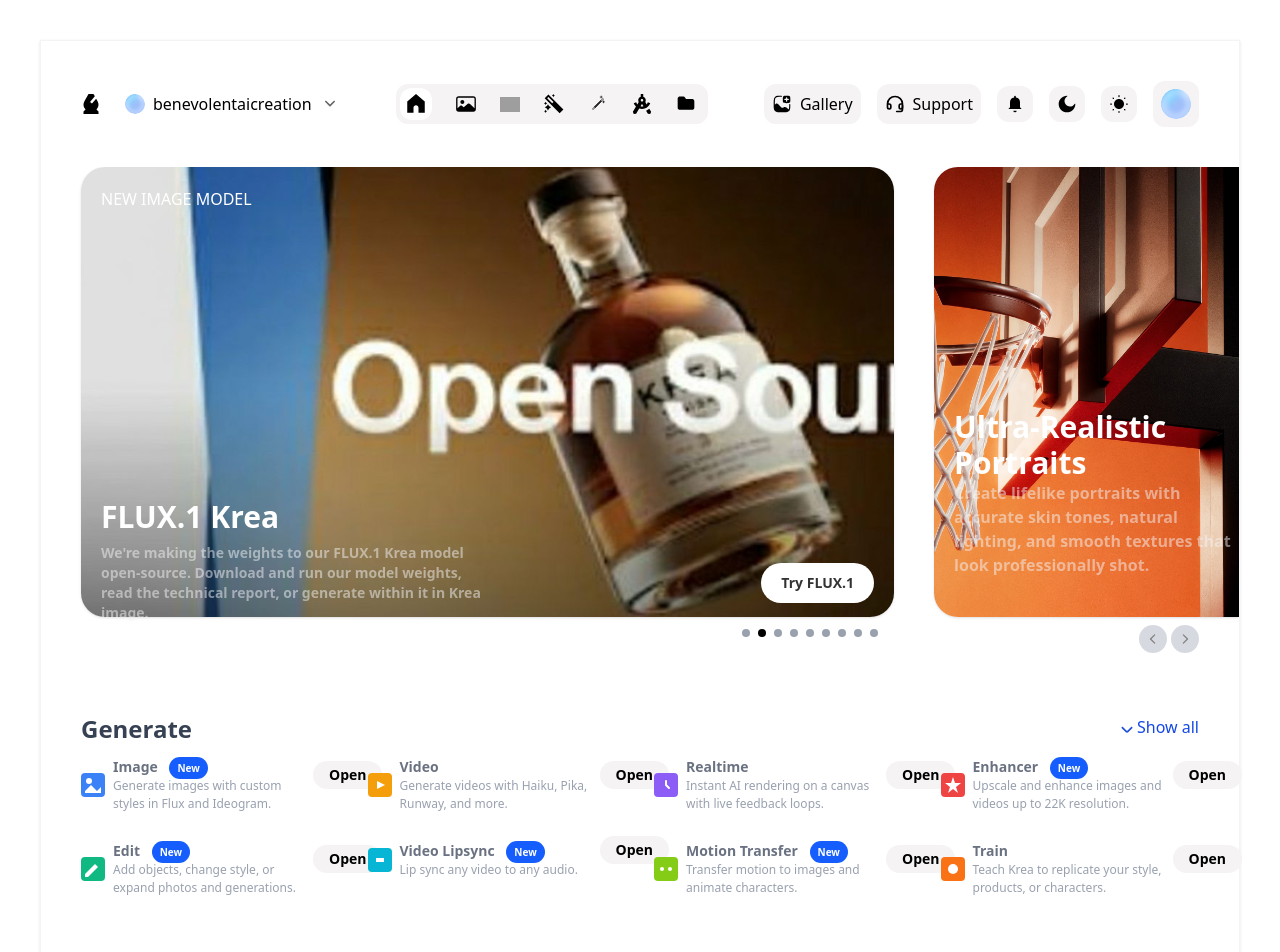
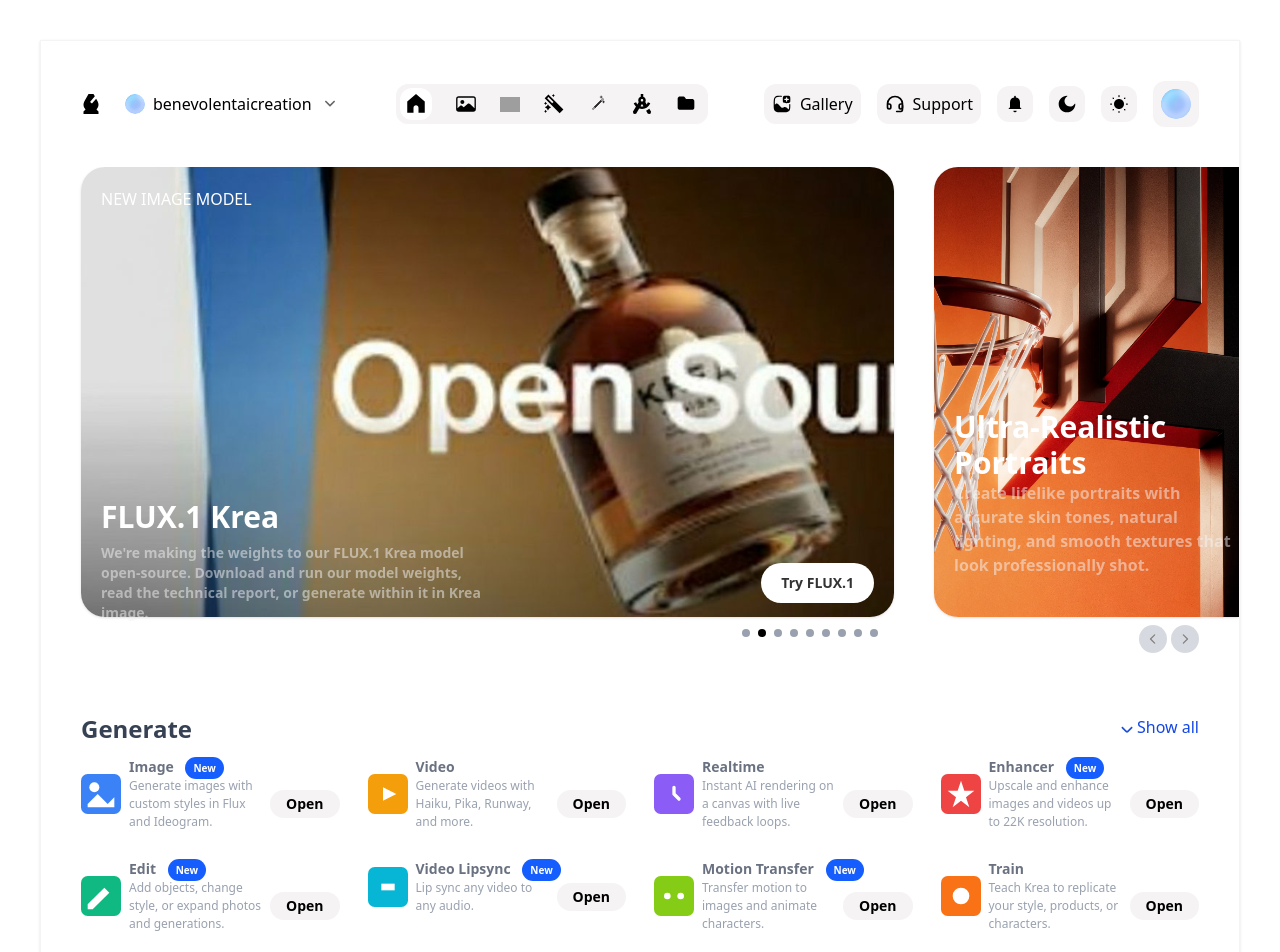
Before and after one commit to Kcfreshz/Krea-Ai-Clone, a Next.js app: page / in a window 1280 px wide. Shown: the top 952 px of the page. Built offline with nearby package versions, Linux system fonts and the light colour scheme; grey boxes are pictures that could not be loaded.

Commit message:
Made Action component more responsive, when after deployment noticed it wasn't that responsive.

```diff
--- a/components/Actions.tsx
+++ b/components/Actions.tsx
@@ -37,14 +37,15 @@
                     </span>
                   )}
                 </h5>
-                <div className="flex justify-between items-center">
-                  <p className="w-[110px] sm:w-[200px] sm:text-[12px] text-[10px] text-gray-400">
+                <div className="flex flex-col sm:flex-row sm:justify-between sm:items-center gap-1">
+                  <p className="flex-1 sm:text-[12px] text-[10px] text-gray-400 break-words">
                     {action.description}
                   </p>
 
                   <Link
                     href=""
-                    className="-mt-0 sm:-mt-10 py-1 px-4 text-sm font-semibold   rounded-full bg-[#f5f3f3]  cursor-pointer"
+                    className="py-1 px-4 text-sm font-semibold rounded-full bg-[#f5f3f3] cursor-pointer
+hover:bg-gray-200 active:scale-95 transition-all duration-200"
                   >
                     Open
                   </Link>
```
